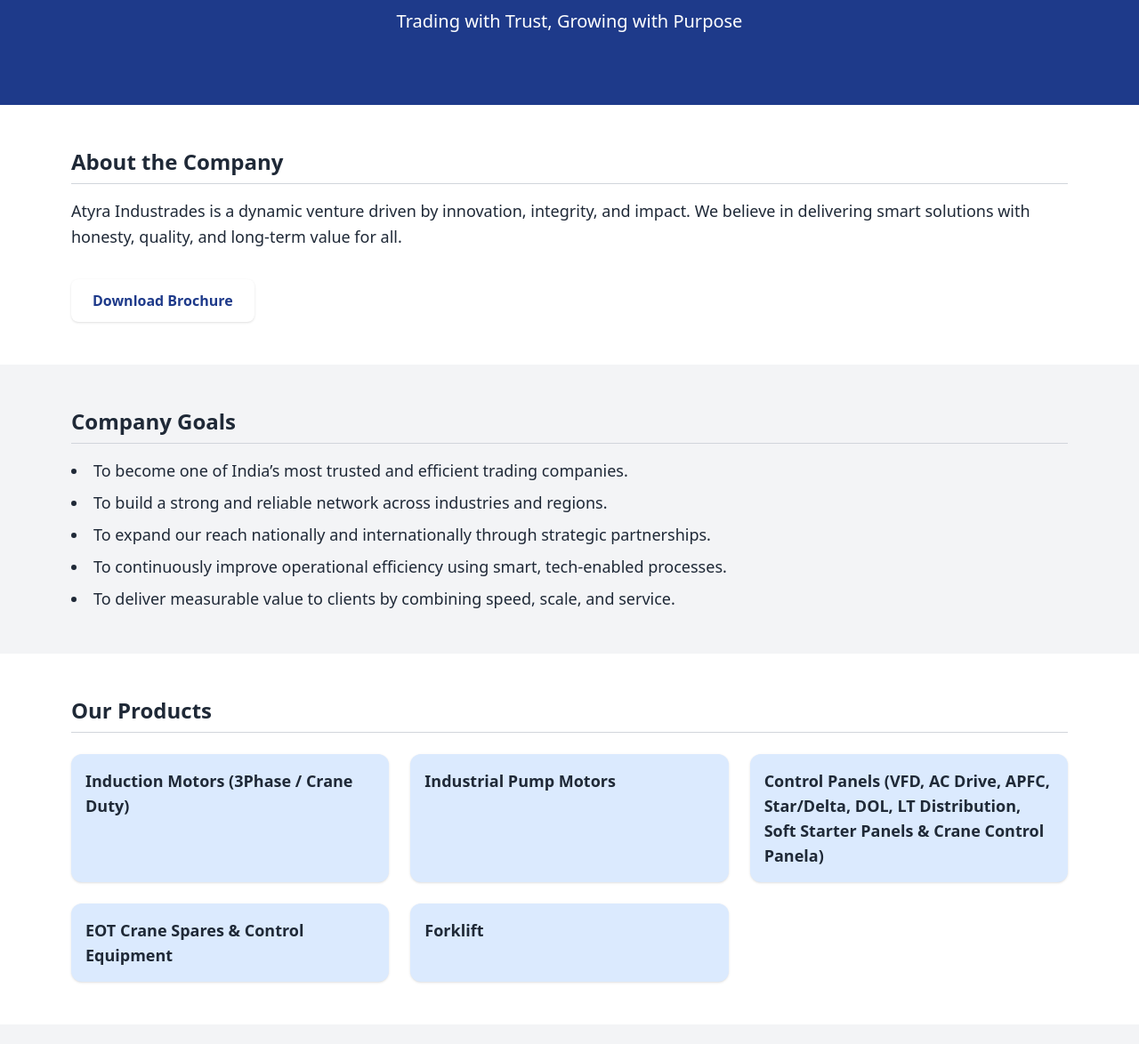
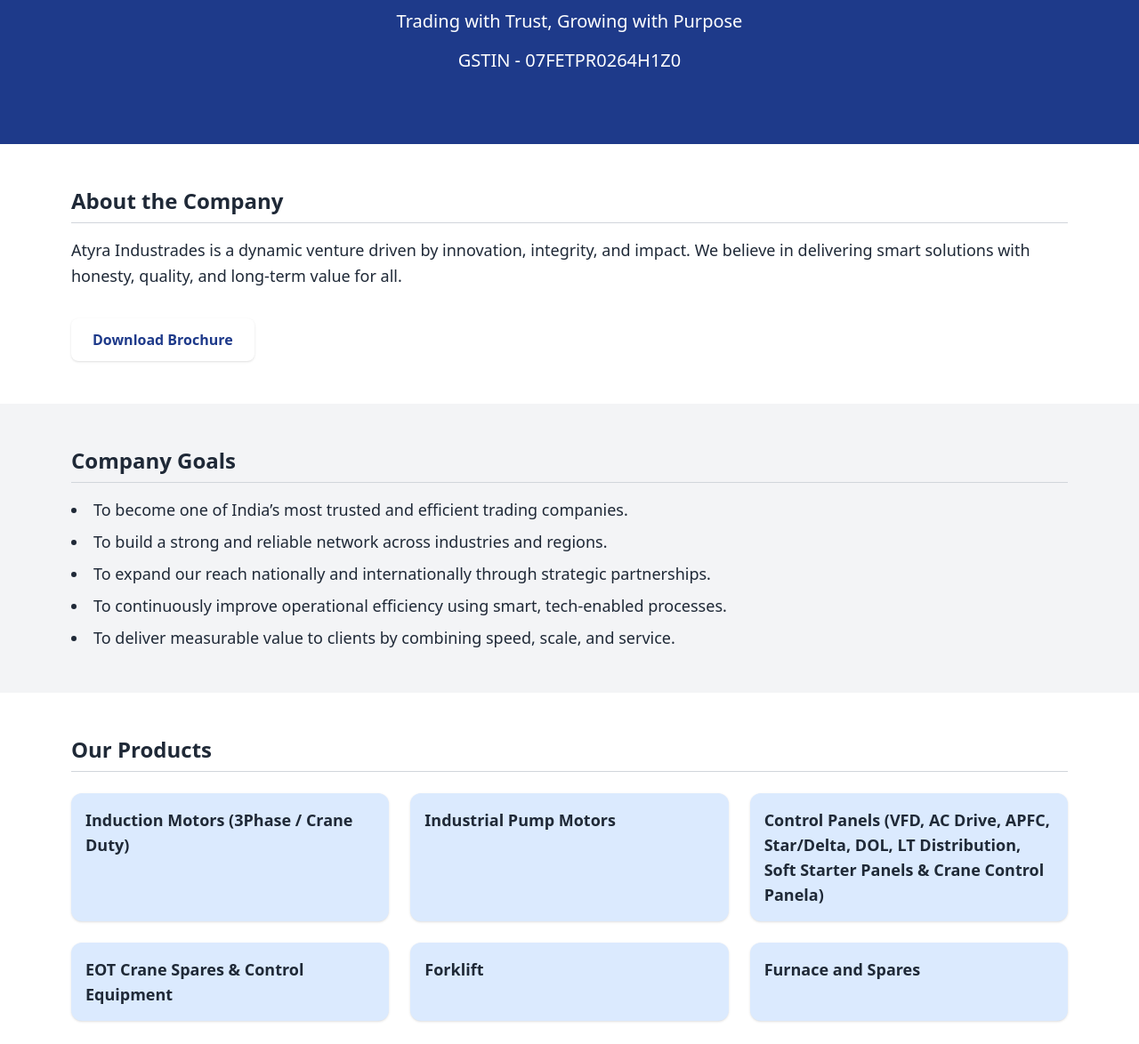
Before and after one commit to atyra672/atyra.github.io, a plain HTML site: page index.html in a window 1280 px wide. Shown: the part 126-1300 px from the top of the page at 89% size. Drawn offline with nearby package versions, Linux system fonts and the light colour scheme.

Commit message:
gst added and furnance added

```diff
--- a/index.html
+++ b/index.html
@@ -11,6 +11,7 @@
     <section class="bg-blue-900 text-white py-20 text-center">
       <h1 class="text-4xl font-bold">ATYRA INDUSTRADES</h1>
       <p class="text-xl mt-4">Trading with Trust, Growing with Purpose</p>
+      <p class="text-xl mt-4">GSTIN - 07FETPR0264H1Z0</p>
     </section>
 
     <!-- About Section -->
@@ -145,6 +146,11 @@
             Forklift
           </h3>
         </div>
+        <div class="bg-blue-100 p-4 rounded-xl shadow">
+          <h3 class="font-semibold text-lg">
+            Furnace and Spares
+          </h3>
+        </div>
       </div>
     </section>
 
```
